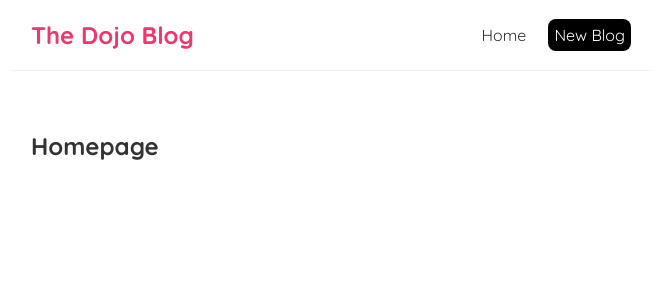
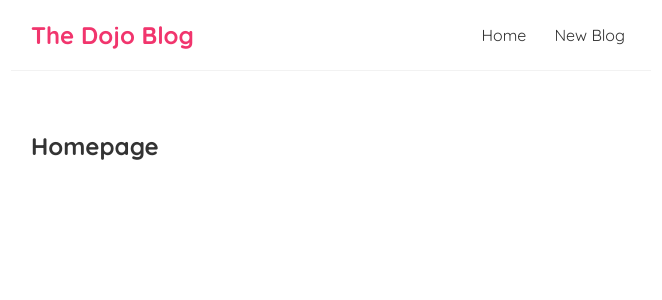
Before and after one commit to prakharjain3/dojo-blog, a React (Create React App) app: page / in a window 1280 px wide. Shown: the top 300 px of the page, without its empty margins (309-971 px from the left). Built offline with nearby package versions, Linux system fonts and the light colour scheme.

Commit message:
index.css

```diff
--- a/src/Navbar.js
+++ b/src/Navbar.js
@@ -4,11 +4,7 @@
             <h1>The Dojo Blog</h1>
             <div className="links">
                 <a href="/">Home</a>
-                <a href="/create" style={{
-                    color : "white",
-                    backgroundColor : 'black',
-                    borderRadius : '8px'
-                }}>New Blog</a>
+                <a href="/create">New Blog</a>
             </div>
         </nav>
 
```
